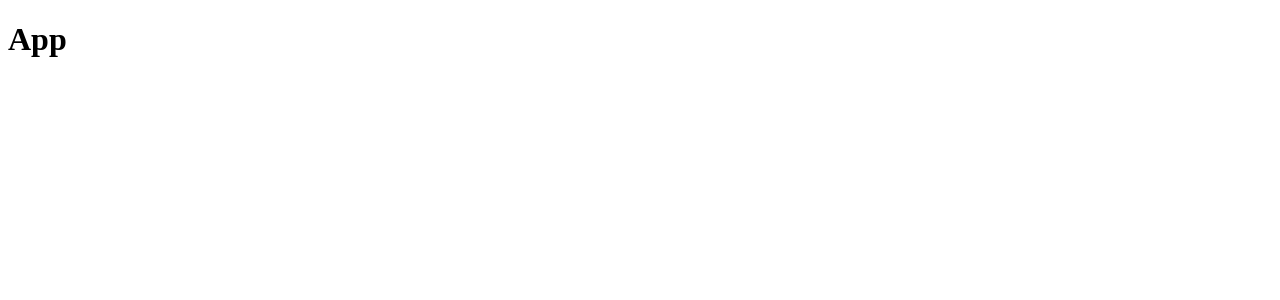
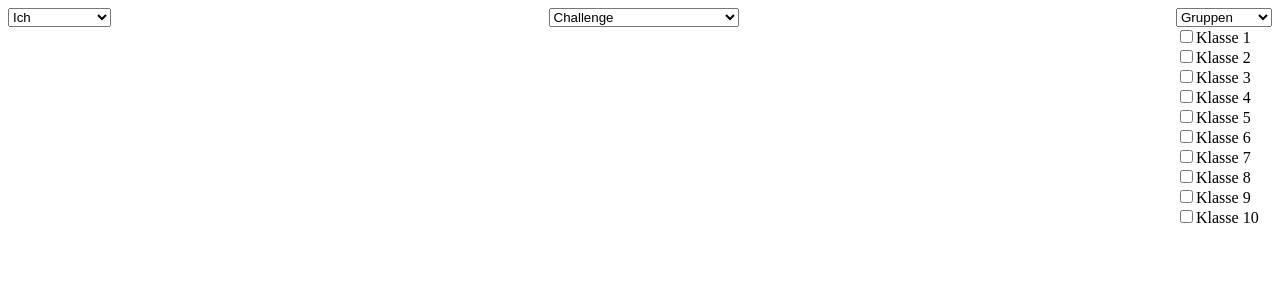
Before and after one commit to LorinDesch/ip5, a React (Create React App) app in the folder frontend/: page / in a window 1280 px wide. Shown: the top 300 px of the page. Built offline with nearby package versions, Linux system fonts and the light colour scheme.

Commit message:
added some nice dropdowns

```diff
--- a/frontend/src/App.js
+++ b/frontend/src/App.js
@@ -1,7 +1,69 @@
+import React, { useState } from 'react';
+
 function App() {
+    const [selectedOption1, setSelectedOption1] = useState('Ich');
+    const [selectedOption2, setSelectedOption2] = useState('Challenge');
+    const [selectedOption3, setSelectedOption3] = useState('Gruppen');
+    const [classCheckboxes, setClassCheckboxes] = useState(Array.from(Array(10), () => false));
+
+    const options1 = ['Ich', 'Meine Klasse'];
+    const options2 = ['Challenge', 'Reduktion Wasserverbrauch', 'Reduktion Stromverbrauch', 'Reduktion Fleischkonsum'];
+
+    const handleCheckboxChange = (index) => {
+        const newClassCheckboxes = [...classCheckboxes];
+        newClassCheckboxes[index] = !newClassCheckboxes[index];
+        setClassCheckboxes(newClassCheckboxes);
+    };
+
+    const handleChange1 = (event) => {
+        setSelectedOption1(event.target.value);
+    }
+
+    const handleChange2 = (event) => {
+        setSelectedOption2(event.target.value);
+    }
+
+    const handleChange3 = (event) => {
+        setSelectedOption3(event.target.value);
+    }
+
     return (
-        <div>
-            <h1>App</h1>
+        <div style={{ display: 'flex', justifyContent: 'space-between', alignItems: 'center' }}>
+            <select value={selectedOption1} onChange={handleChange1}>
+                {options1.map(option => (
+                    <option key={option} value={option}>{option}</option>
+                ))}
+            </select>
+            <div style={{ display: 'flex', justifyContent: 'center', alignItems: 'center' }}>
+                <select value={selectedOption2} onChange={handleChange2}>
+                    {options2.map(option => (
+                        <option key={option} value={option}>{option}</option>
+                    ))}
+                </select>
+            </div>
+            <div style={{ position: 'relative' }}>
+                <select value={selectedOption3} onChange={handleChange3}>
+                    <option value="Gruppen">Gruppen</option>
+                    <optgroup label="Klassen">
+                        {Array.from(Array(10), (x, index) => index + 1).map(option => (
+                            <option key={`class-${option}`} value={`Klasse ${option}`}>
+                                <div style={{ display: 'flex', justifyContent: 'space-between', alignItems: 'center' }}>
+                                    <span>{`Klasse ${option}`}</span>
+                                    <input type="checkbox" id={`class-${option}`} checked={classCheckboxes[option - 1]} onChange={() => handleCheckboxChange(option - 1)} />
+                                </div>
+                            </option>
+                        ))}
+                    </optgroup>
+                </select>
+                <div style={{ position: 'absolute', top: '100%', left: 0, width: '100%' }}>
+                    {Array.from(Array(10), (x, index) => index + 1).map(option => (
+                        <div key={`checkbox-${option}`}>
+                            <input type="checkbox" id={`class-${option}`} checked={classCheckboxes[option - 1]} onChange={() => handleCheckboxChange(option - 1)} />
+                            <label htmlFor={`class-${option}`}>{`Klasse ${option}`}</label>
+                        </div>
+                    ))}
+                </div>
+            </div>
         </div>
     );
 }
```
